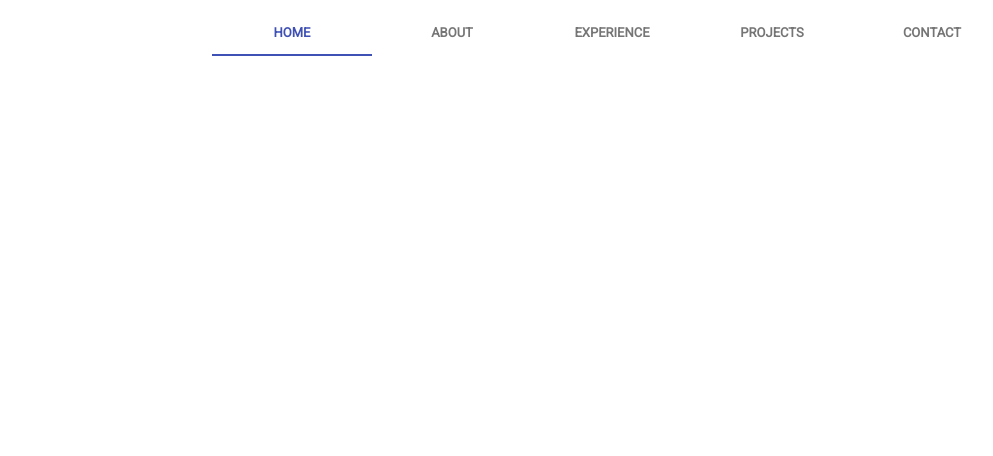
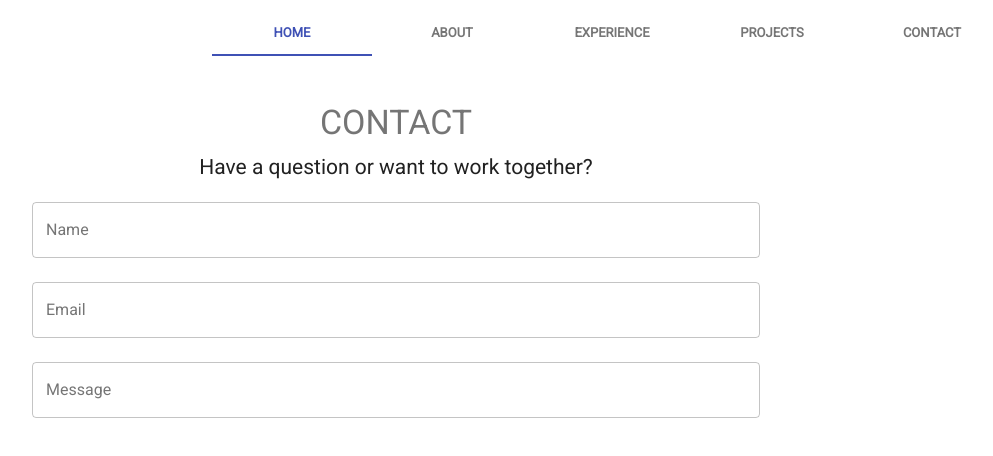
Before and after one commit to and1yeah/PersonalWebsite, a React (Create React App) app: page /contact in a window 1280 px wide. Shown: the top 456 px of the page, without its empty margins (244-1237 px from the left). Built offline with nearby package versions, Linux system fonts and the light colour scheme; a web font is replaced by a local one.

Commit message:
contact page update

```diff
--- a/src/components/Contact/Contact.js
+++ b/src/components/Contact/Contact.js
@@ -1,18 +1,83 @@
 import React from "react";
 import PropTypes from 'prop-types';
 import { withStyles } from '@material-ui/core/styles';
+import Grid from '@material-ui/core/Grid';
+import Typography from '@material-ui/core/Typography';
+import TextField from '@material-ui/core/TextField';
 // Components
 
 const styles = {
-
+  grid: {
+    minHeight: '50vh',
+    width: '100%',
+  },
+  innerGrid: {
+    width: '60%',
+  },
+  underline: {
+    textTransform: 'uppercase',
+  },
+  textField: {
+    marginLeft: 20,
+    marginRight: 20,
+  },
 };
 
 class Contact extends React.Component {
+
+  handleChange = name => event => {
+    this.setState({
+      [name]: event.target.value,
+    });
+  };
+
   render() {
+
+    const { classes } = this.props;
 
     return (
       <div>
-
+        <Grid
+          className={classes.grid}
+          container
+          direction="column"
+          alignItems="center"
+          justify="center">
+          <Typography className={classes.underline} component="h2" variant="display1" gutterBottom>Contact</Typography>
+          <Typography variant="title" gutterBottom>Have a question or want to work together?</Typography>
+          <Grid
+            className={classes.innerGrid}
+            container
+            direction="column"
+            justify="center">
+            <TextField
+              id="outlined-name"
+              label="Name"
+              className={classes.textField}
+              onChange={this.handleChange('name')}
+              margin="normal"
+              variant="outlined"
+            />
+            <TextField
+              id="outlined-name"
+              label="Email"
+              className={classes.textField}
+              onChange={this.handleChange('name')}
+              margin="normal"
+              variant="outlined"
+            />
+            <TextField
+              id="outlined-multiline-flexible"
+              label="Message"
+              multiline
+              rowsMax="4"
+              onChange={this.handleChange('multiline')}
+              className={classes.textField}
+              margin="normal"
+              variant="outlined"
+            />
+          </Grid>
+        </Grid>
       </div>
     )
   }
```
